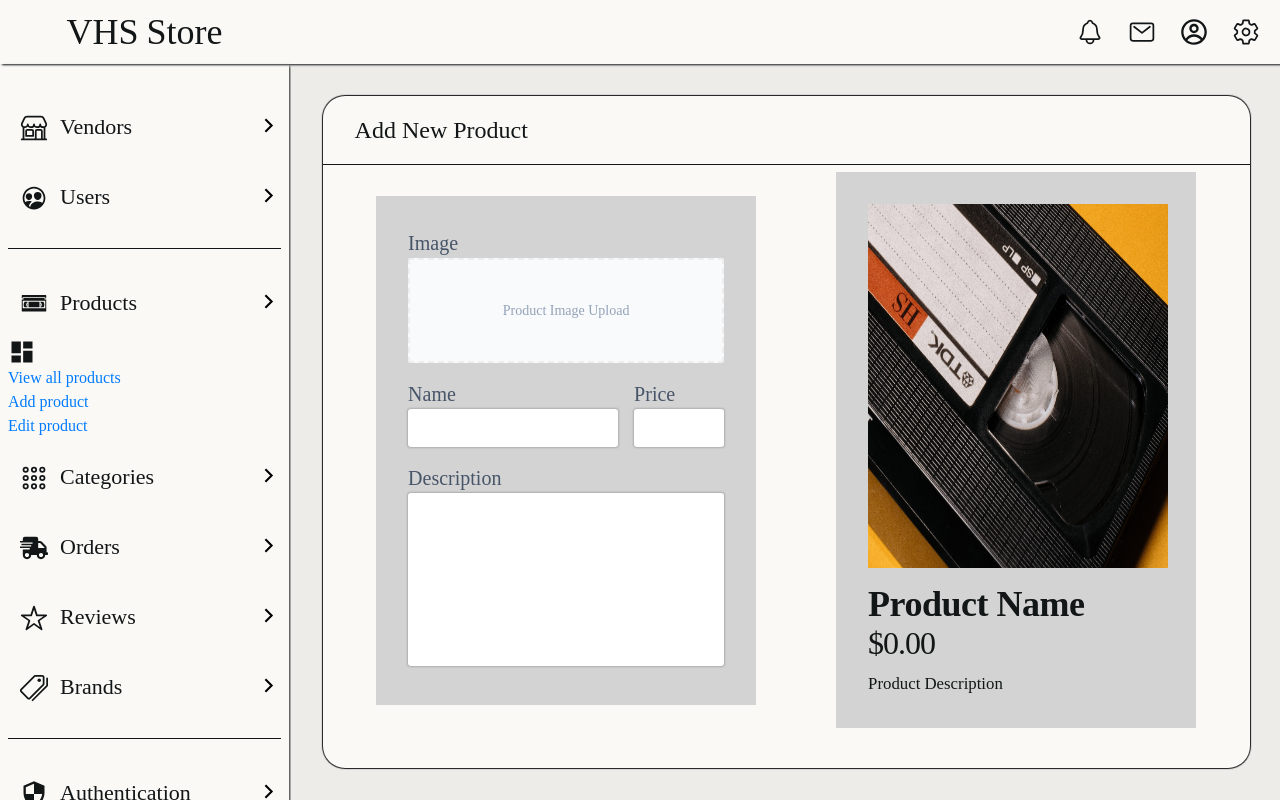
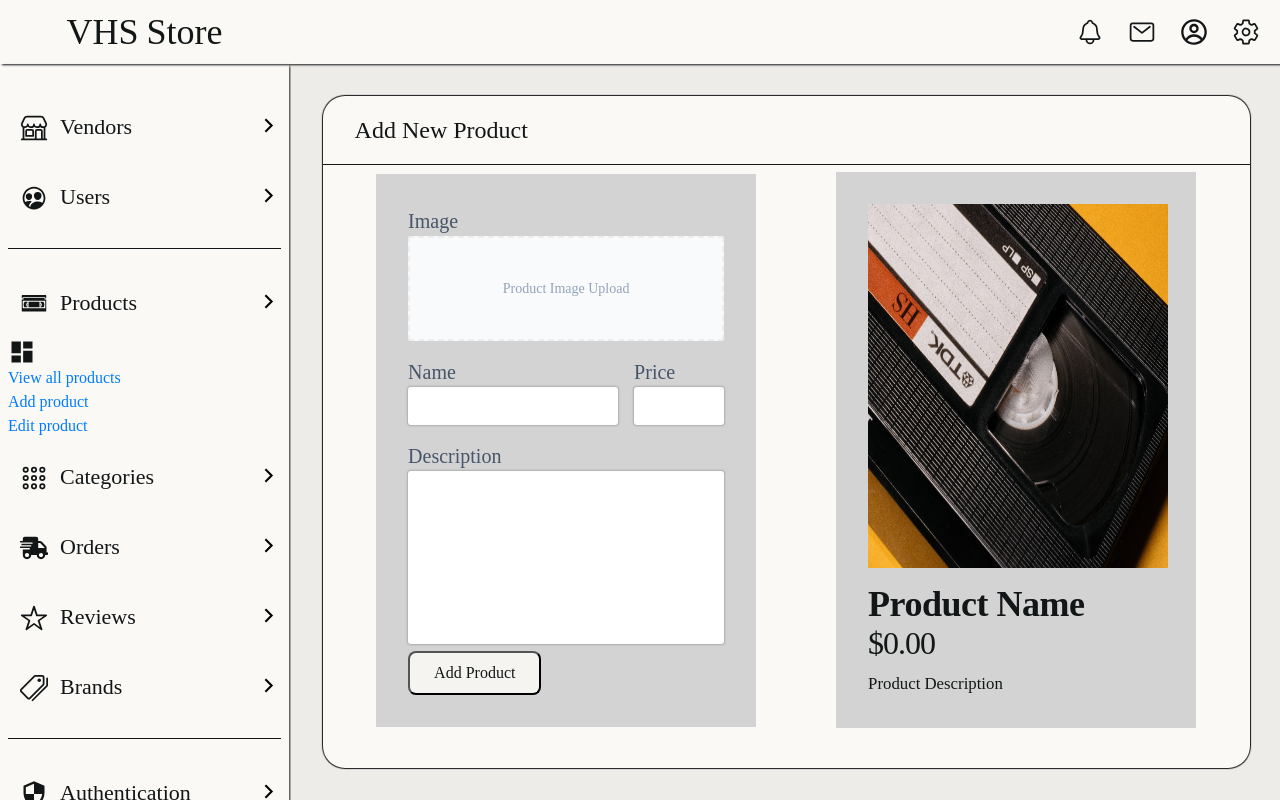
Before and after one commit to AshforthM/storefront-react, a React (Create React App) app: page /dashboard/add in a window 1280 px wide. Shown: the top 800 px of the page. Built offline with nearby package versions, Linux system fonts and the light colour scheme; no server answers; sample sign-in values are in the browser's storage; a web font is replaced by a local one.

Commit message:
create handleSubmit event in AddProductPanel

```diff
--- a/src/components/panel/panels/AddProductPanel.js
+++ b/src/components/panel/panels/AddProductPanel.js
@@ -8,6 +8,7 @@ import VHSPreview from '../../../assets/images/login-branding.jpg';
 
 export default function AddProductPanel(props) {
 
+  const [isWriting, setIsWriting] = useState(false)
   const [productName, setProductName] = useState('Product Name');
   const [productPrice, setProductPrice] = useState('0.00');
   const priceFormatter = useNumberFormat();
@@ -26,6 +27,19 @@ export default function AddProductPanel(props) {
     setProductDescription(description);
   };
 
+  function handleSubmit(e){
+    e.preventDefault();
+    const productData = {
+      productName,
+      productPrice,
+      productDescription
+    };
+    setIsWriting(true); //user requests to update product
+  }
+
+  if(isWriting){
+    return <h1>Editor Feedback Component</h1>
+  }else{
     return (
       <PanelStyles>
         <PanelContainer title="Add New Product">
@@ -38,10 +52,13 @@ export default function AddProductPanel(props) {
           setProductImage={setProductImage}
           productDescription={productDescription}
           handleProductDescription={handleProductDescription}
+          handleSubmit={handleSubmit}
+          buttonTitle={"Add Product"}
           />
         </PanelContainer>
       </PanelStyles>
     );
+  }
 }
 
 const PanelStyles = styled.div`
--- a/src/components/panel/panels/ProductDataEntryForm.js
+++ b/src/components/panel/panels/ProductDataEntryForm.js
@@ -1,12 +1,13 @@
 import React from "react";
 import styled from "styled-components";
 
+import {ButtonSubmit} from '../../../ui/buttons'
 import ProductImageDropZone from './ProductImageDropZone';
 import {Label, Input, TextArea} from './../../../ui/text'
 
 export default function ProductDataEntryForm(props) {
   return (
-    <ProductDataEntryFormStyles>
+    <ProductDataEntryFormStyles onSubmit={props.handleSubmit}>
 
       <ProductImage>
         <Label>Image</Label>
@@ -29,6 +30,8 @@ export default function ProductDataEntryForm(props) {
         <Label>Description</Label>
         <TextArea rows={6} onChange={(e) => props.handleProductDescription(e.target.value.trim())} maxLength={100}></TextArea>
       </ProductDescription>
+
+      <ButtonSubmit>{props.buttonTitle}</ButtonSubmit>
 
     </ProductDataEntryFormStyles>
   );
--- a/src/components/panel/panels/ProductEditor.js
+++ b/src/components/panel/panels/ProductEditor.js
@@ -12,6 +12,8 @@ export default function ProductEditor(props) {
         handleProductPrice={props.handleProductPrice}
         setProductImage={props.setProductImage}
         handleProductDescription={props.handleProductDescription}
+        handleSubmit={props.handleSubmit}
+        buttonTitle={props.buttonTitle}
         />
         <ProductPreview
         productName={props.productName}
```
Lines whose indentation alone changed are shown as unchanged.
